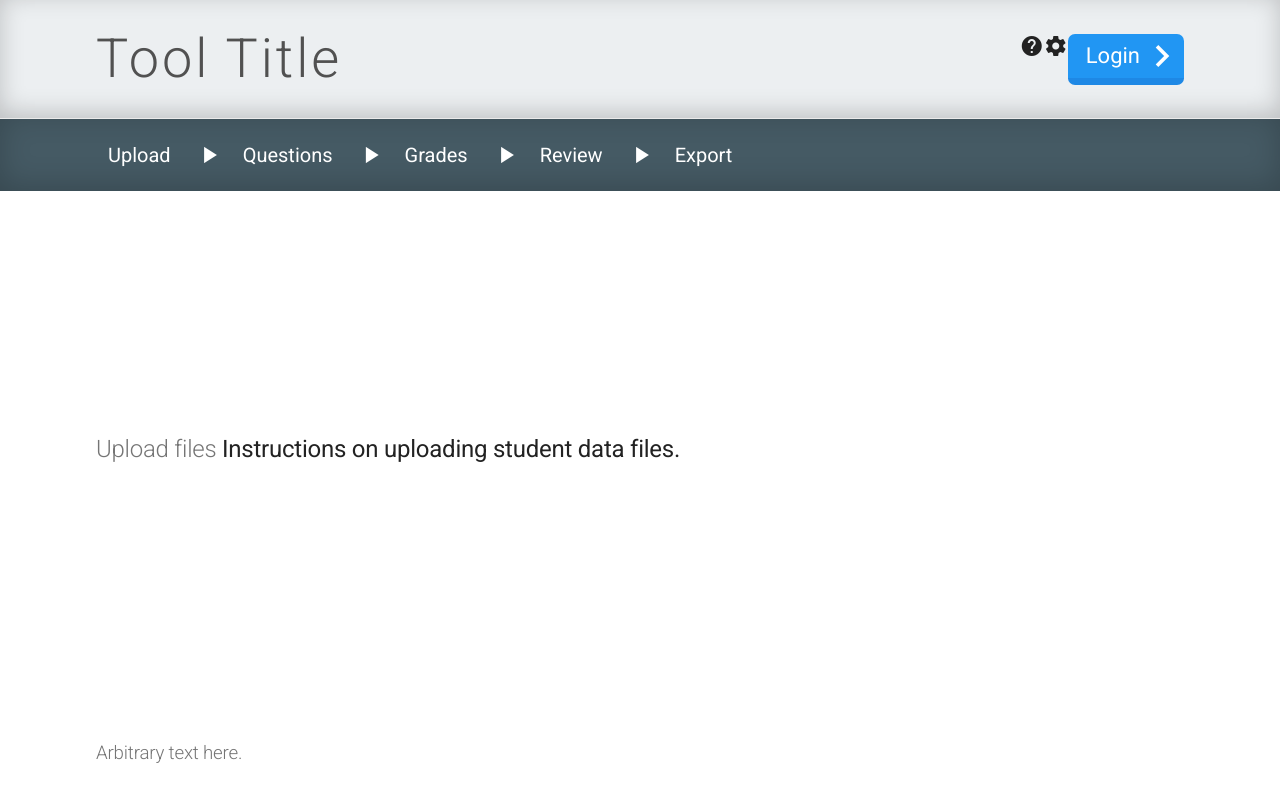
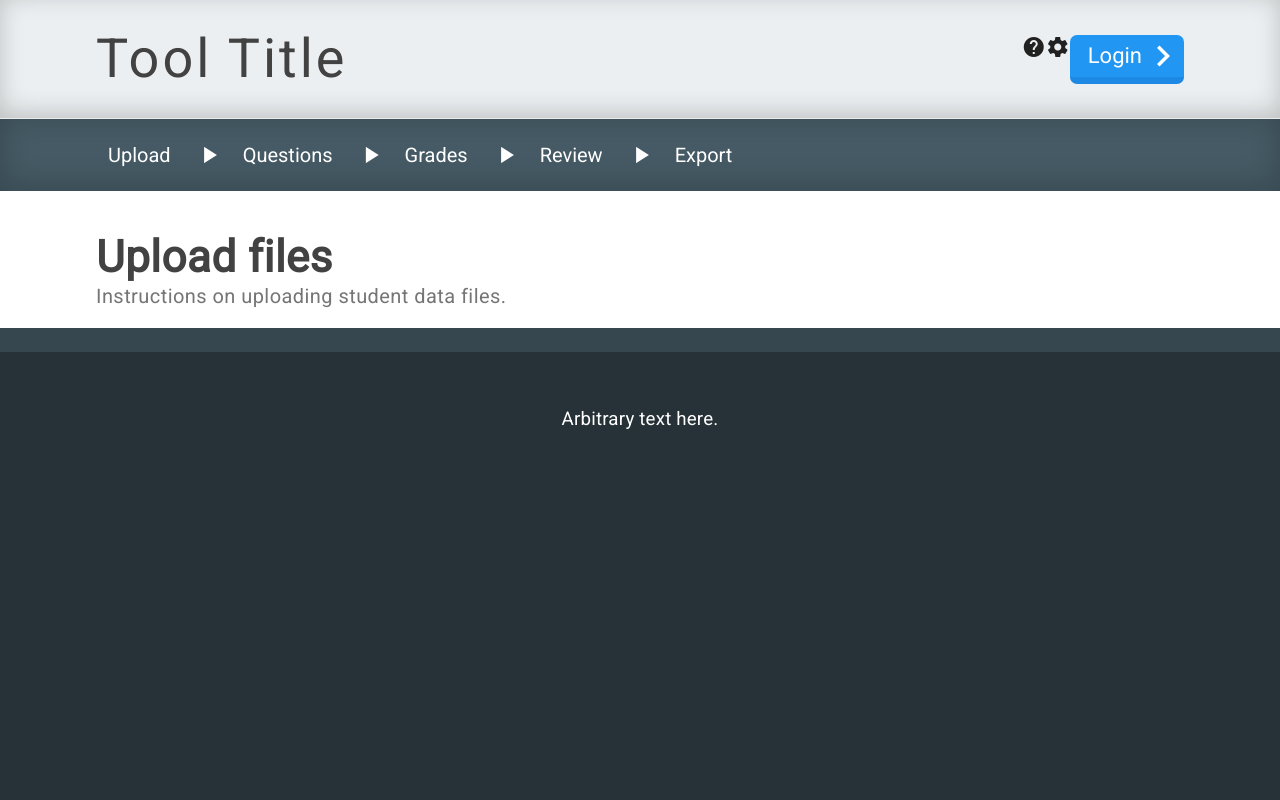
Before and after one commit to genericity/test-analysis, a Flask app: page / in a window 1280 px wide. Run offline with Flask 2, Linux system fonts and the light colour scheme; parts of the project's set-up code (start-up, migrations or seed data) failed here and were passed over; some libraries are stand-ins or nearby versions.

Commit message:
Basic paragraph and footer styles.

```diff
--- a/static/css/styles.css
+++ b/static/css/styles.css
@@ -4,7 +4,7 @@
     background-color: transparent;
     border: none;
     font-weight: 400;
-    color: #222;
+    color: #212121;
     font-family: Roboto, Arial, 'Open Sans', Lucida Sans Unicode, Calibri, Lucida Sans Unicode, Lucida Sans, Lucida Grande, Futura, Source Sans Pro, Helvetica, Arial, Liberation Sans, sans-serif;
     margin: 0;
     padding: 0;
@@ -18,24 +18,13 @@ body {
     margin: 0;
     padding: 0;
     position: relative;
-    overflow: hidden;
 }
 
 body {
-    width: 100%;
-    display: flex;
-    flex-direction: column;
-}
-
-#content {
-    display: flex;
-    flex-direction: row;
-    position: relative;
-    height: 100%;
-}
-
-.hidden {
-    display: none;
+     width: 100%;
+     display: flex;
+     flex-direction: column;
+     background: #263238;
 }
 
 .inner-wrapper {
@@ -43,6 +32,14 @@ body {
     max-width: 1800px;
     margin: auto;
     overflow: auto;
+}
+
+#content .inner-wrapper {
+    position: relative;
+    height: 100%;
+}
+
+header .inner-wrapper {
     display: flex;
     align-items: center;
 }
@@ -61,14 +58,21 @@ header {
 h1,
 h2,
 h3 {
-    color: #757575;
-    font-weight: 300;
+    color: #424242;
+    font-weight: 400;
     line-height: 54px;
-    letter-spacing: -.01em;
+    letter-spacing: .01em;
     margin: 40px 0 20px;
-    overflow: hidden;
     padding: 0;
     text-overflow: ellipsis;
+    font-family: Karla, Roboto, sans-serif;
+}
+
+h1 span,
+h2 span,
+h3 span {
+     display: block;
+     color: #757575;
 }
 
 h1 {
@@ -76,22 +80,22 @@ h1 {
 }
 
 header h1 {
-    color: #515151;
+    color: #424242;
     display: inline-block;
     font-size: 54px;
-    font-weight: 300;
+    font-weight: 400;
     padding-left: 0;
     letter-spacing: 3px;
 }
 
 /* Lists */
-header ul, nav ul {
+header ul, nav ul, footer ul {
      list-style-type: none;
      padding: 0;
      margin: 0;
 }
 
-header ul li, nav ul li {
+header ul li, nav ul li, footer ul li {
      float: left;
      vertical-align: middle;
      text-align: center;
@@ -146,7 +150,6 @@ nav ul li a {
 
 nav ul li a:hover, nav ul li a.selected {
      color: #455A64;
-     font-weight: 500;
 }
 
 nav ul li a.selected {
@@ -217,16 +220,73 @@ nav ul li:last-child:after{
      padding: 0 0 0 18px;
      display: inline-block;
      float: left;
-     line-height: 44px;
+     line-height: 42px;
 }
 
 .button-icon{
-     font-size: 44px;
+     font-size: 42px;
      float: right;
 }
 
 .button:hover {
      background: #1E88E5;
+}
+
+/* Main area */
+
+#content {
+     background: #fff;
+}
+
+#content .inner-wrapper h2 {
+     font-size: 44px;
+     line-height: 1.2em;
+     font-weight: 700;
+}
+
+#content .inner-wrapper h2 span {
+     font-size: 20px;
+}
+
+#content p {
+     margin: 0 0 1em 0;
+}
+
+/* Footer */
+footer {
+     background: #263238;
+     border-top: 24px solid #37474F;
+}
+
+footer .inner-wrapper {
+     height: 100%;
+     text-align: center;
+}
+
+footer * {
+     color: #fff;
+}
+
+footer ul {
+     display: inline-block;
+     padding: 16px 0;
+}
+
+footer ul li a {
+     text-transform: uppercase;
+     font-family: Karla, Roboto, sans-serif;
+     font-weight: 700;
+     padding: 12px 16px;
+     display: inline-block;
+     -webkit-transition: all 0.2s ease;
+     -moz-transition: all 0.2s ease;
+     -o-transition: all 0.2s ease;
+     transition: all 0.2s ease;
+}
+
+footer ul li a:hover {
+     color: #263238;
+     background: #fff;
 }
 
 /* Rendered graph */
```
